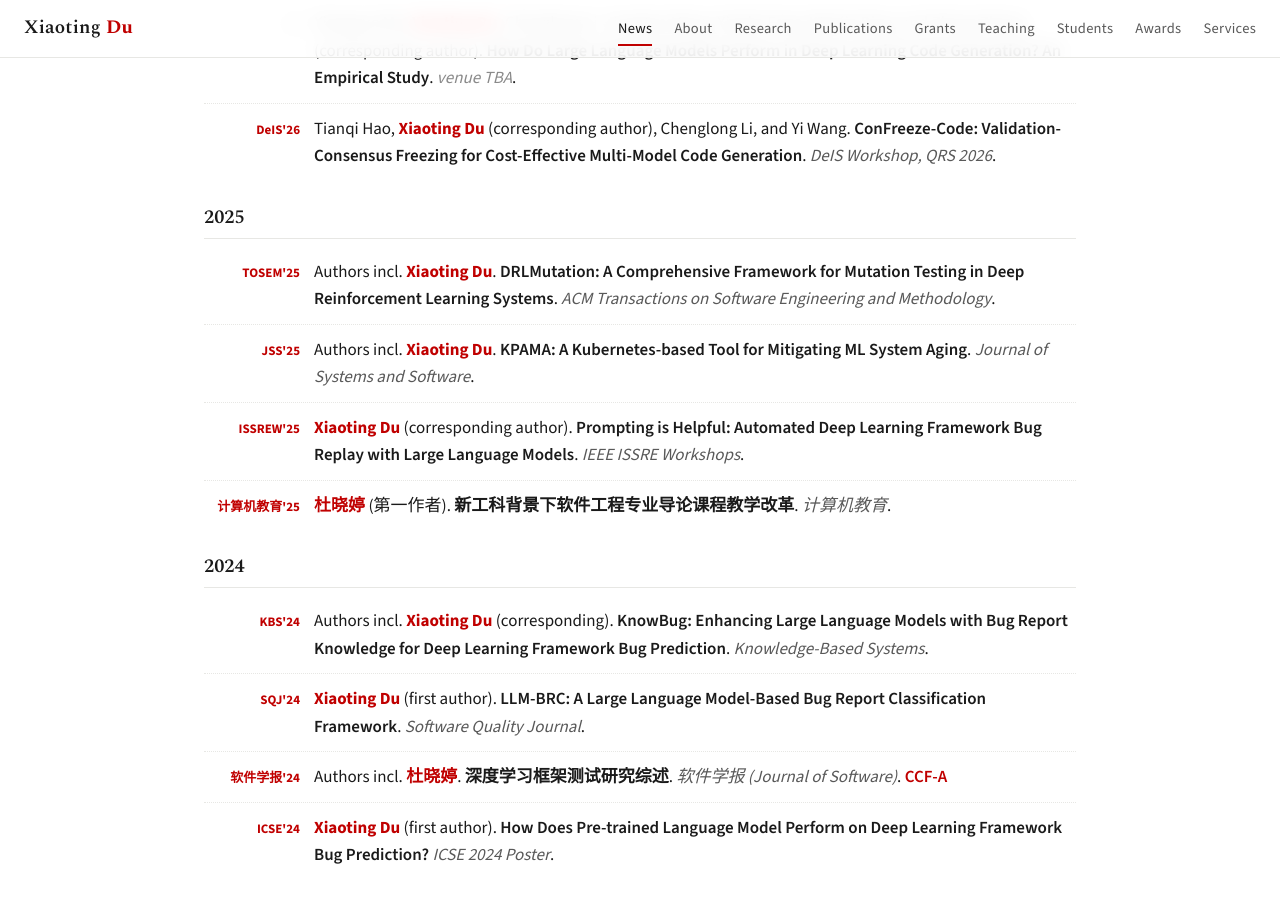
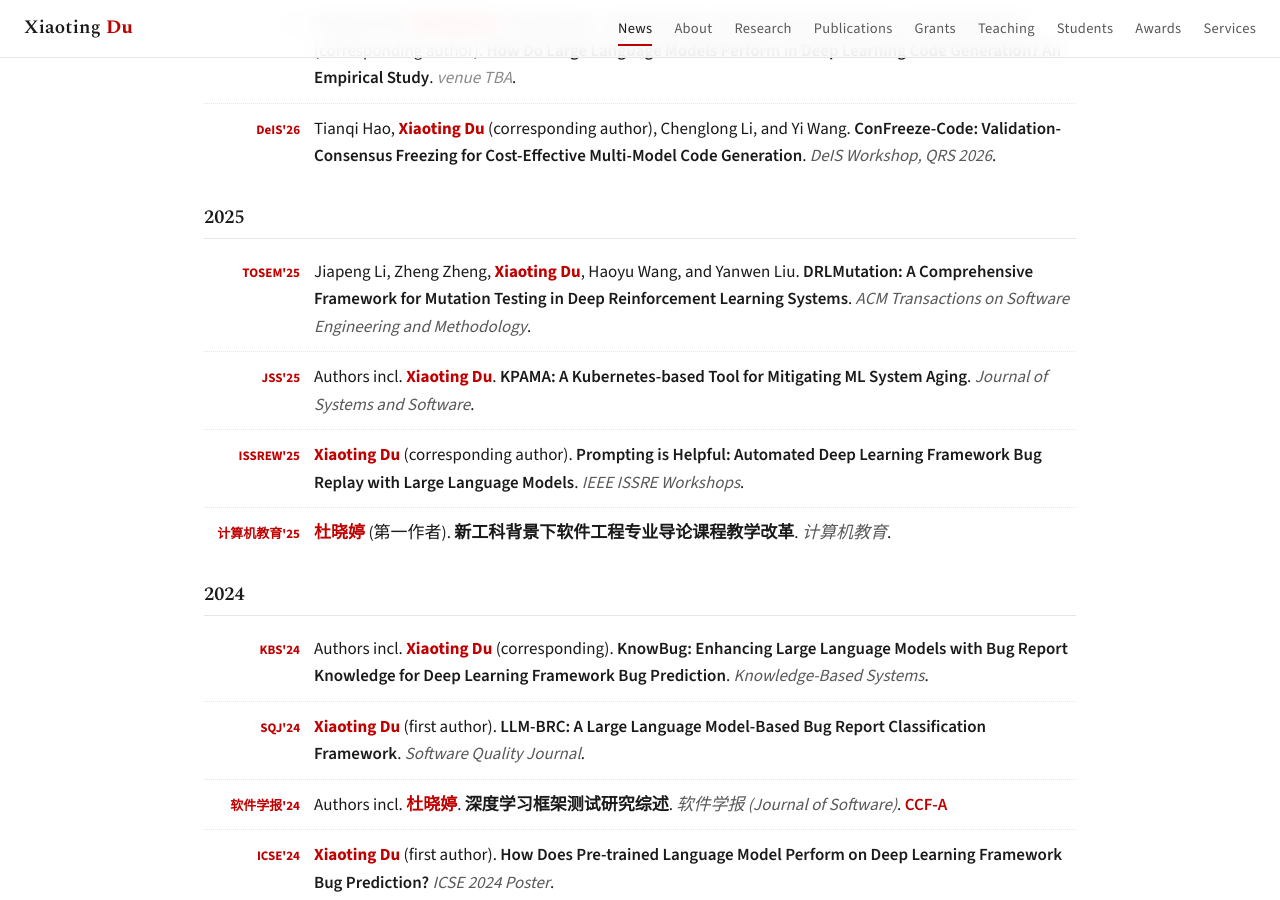
Before and after one commit to xiaotingdu/xiaotingdu.github.io, a Jekyll site: the page index.html, which Jekyll copies as it is, in a window 1280 px wide and 900 px high, scrolled down 1925 px. Built offline with Jekyll 4.4.1, drawn with Linux system fonts in a browser that asks for light colours; a style sheet for code colours, icons or effects is not loaded.

Commit message:
docs: add full author list for DRLMutation (TOSEM'25)
Co-Authored-By: Claude Opus 4.8 <noreply@anthropic.com>
Claude-Session: https://claude.ai/code/session_01HHvSEjrXxiD74jJiDgt76N

```diff
--- a/index.html
+++ b/index.html
@@ -135,7 +135,7 @@
     <div class="year-head">2025</div>
     <div class="pub">
       <div class="venue">TOSEM'25</div>
-      <div class="pub__body">Authors incl. <span class="me">Xiaoting Du</span>. <span class="title">DRLMutation: A Comprehensive Framework for Mutation Testing in Deep Reinforcement Learning Systems</span>. <span class="viz">ACM Transactions on Software Engineering and Methodology</span>.</div>
+      <div class="pub__body">Jiapeng Li, Zheng Zheng, <span class="me">Xiaoting Du</span>, Haoyu Wang, and Yanwen Liu. <span class="title">DRLMutation: A Comprehensive Framework for Mutation Testing in Deep Reinforcement Learning Systems</span>. <span class="viz">ACM Transactions on Software Engineering and Methodology</span>.</div>
     </div>
     <div class="pub">
       <div class="venue">JSS'25</div>
```
